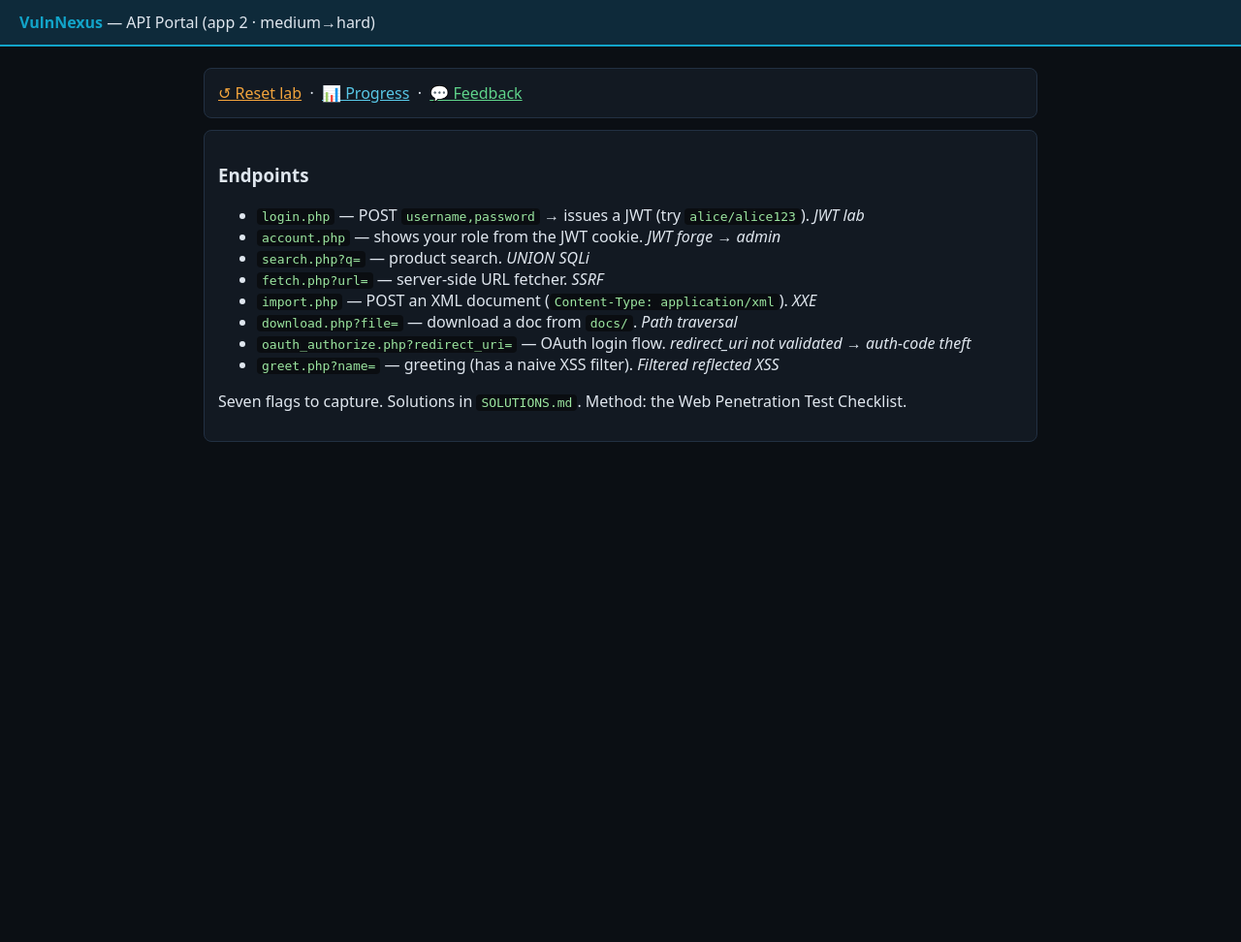
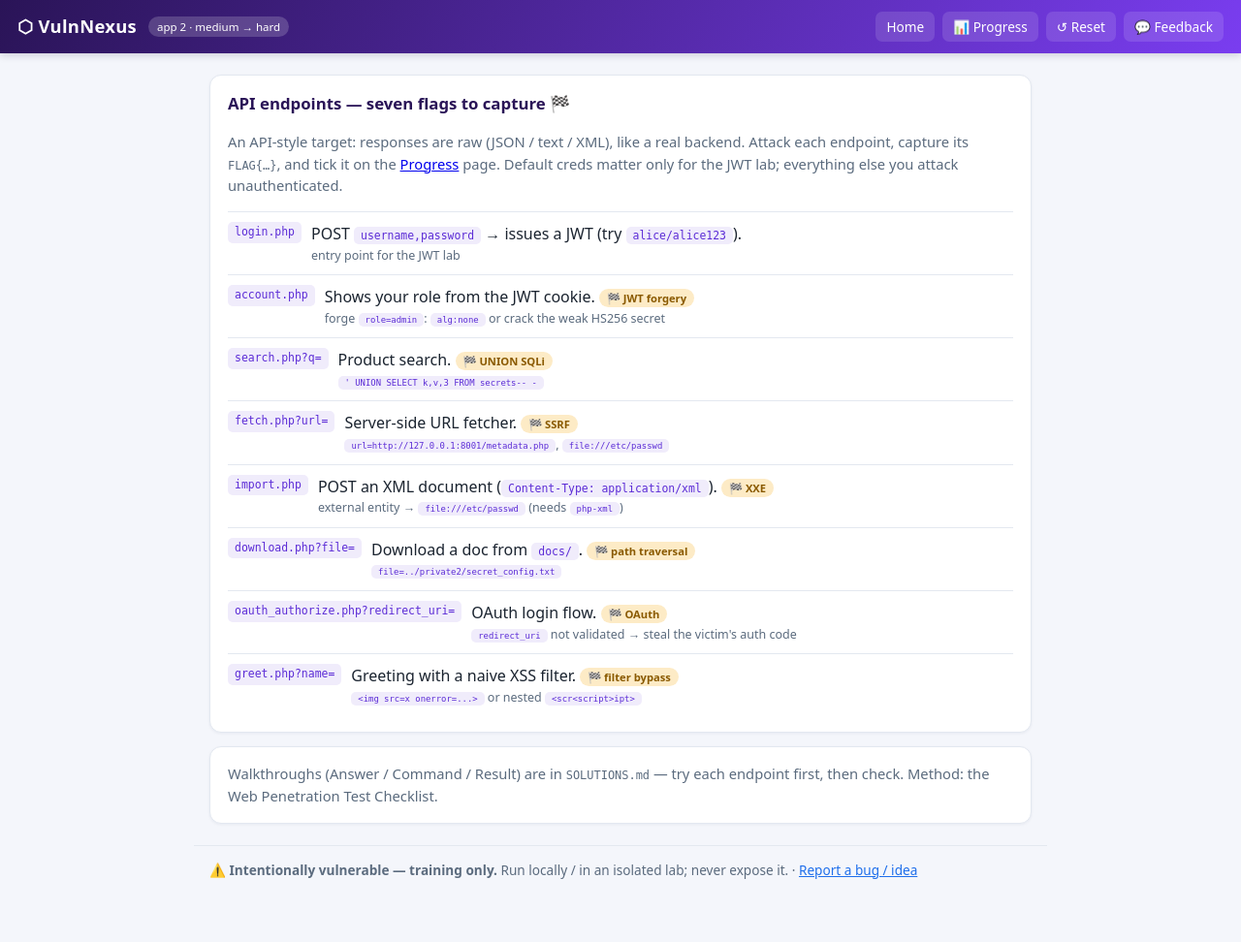
Before and after one commit to wolinskis/css-lab-kit, a PHP site: page / in a window 1280 px wide. Shown: the whole page at 97% size. Before the commit the page ends 456 px from the top, so only its background shows below. Run offline with PHP 8.4, Linux system fonts and the light colour scheme.

Commit message:
TLS-decryption lab + master progress tracker + app2 UI polish
Co-Authored-By: Claude Opus 4.8 <noreply@anthropic.com>

```diff
--- a/webapp2/index.php
+++ b/webapp2/index.php
@@ -1,24 +1,44 @@
-<?php
-$self = $_SERVER['HTTP_HOST'] ?? 'localhost:8001';
-?><!doctype html><html><head><meta charset="utf-8"><title>VulnNexus API Portal</title>
-<style>body{font-family:system-ui,Arial;margin:0;background:#0b0f14;color:#dfe6ee}
-header{background:#0e2a3a;padding:12px 20px;border-bottom:2px solid #12a4c9}
-.wrap{max-width:860px;margin:22px auto;padding:0 16px} .card{background:#121922;border:1px solid #223042;border-radius:8px;padding:14px;margin:12px 0}
-a{color:#58c7e6} code{background:#0a0d11;padding:1px 5px;border-radius:4px;color:#9ce6a0}</style></head><body>
-<header><strong style="color:#12a4c9">VulnNexus</strong> — API Portal (app 2 · medium→hard)</header>
+<?php $self = $_SERVER['HTTP_HOST'] ?? 'localhost:8001'; ?><!doctype html><html lang="en"><head><meta charset="utf-8">
+<meta name="viewport" content="width=device-width,initial-scale=1"><title>VulnNexus — API Portal</title>
+<style>
+:root{--bg:#f4f6fb;--card:#fff;--ink:#1b2430;--muted:#5b6b7e;--line:#e3e8f0;--brand:#7a3df0;--brand2:#1f6feb;--ok:#1f9d57}
+*{box-sizing:border-box}body{font-family:system-ui,Segoe UI,Arial,sans-serif;background:var(--bg);color:var(--ink);margin:0;line-height:1.55}
+.topbar{position:sticky;top:0;z-index:5;background:linear-gradient(120deg,#2a1457,#7a3df0);color:#fff;padding:12px 18px;display:flex;align-items:center;gap:12px;box-shadow:0 2px 8px rgba(30,20,60,.18)}
+.brand{font-weight:700;font-size:1.15em;letter-spacing:.3px}.badge{font-size:.72em;background:rgba(255,255,255,.18);padding:2px 9px;border-radius:20px}
+.nav{margin-left:auto;display:flex;gap:8px;flex-wrap:wrap}.nav a{color:#fff;text-decoration:none;font-size:.85em;background:rgba(255,255,255,.12);padding:5px 11px;border-radius:7px}.nav a:hover{background:rgba(255,255,255,.26)}
+.wrap{max-width:880px;margin:22px auto;padding:0 16px}
+.card{background:var(--card);border:1px solid var(--line);border-radius:12px;padding:16px 18px;margin:14px 0;box-shadow:0 1px 3px rgba(20,40,80,.06)}
+.card h2{margin:0 0 10px;font-size:1.05em;color:#2a1457}
+.ep{display:flex;gap:10px;align-items:flex-start;padding:10px 0;border-top:1px solid var(--line)}.ep:first-child{border-top:0}
+.ep code{background:#f0ecfb;color:#5b2bd6;padding:2px 7px;border-radius:5px;font-size:.88em;white-space:nowrap}
+.ep .d{flex:1}.ep .v{font-size:.78em;color:var(--muted)}
+.flag-pill{font-size:.7em;font-weight:600;background:#fdebc6;color:#8a5a00;padding:2px 8px;border-radius:20px;white-space:nowrap}
+.ok{border-color:var(--ok);background:#eafaf0}.muted{color:var(--muted);font-size:.92em}
+footer{max-width:880px;margin:10px auto 50px;padding:14px 16px;color:var(--muted);font-size:.85em;border-top:1px solid var(--line)}
+footer a{color:var(--brand2)}
+</style></head><body>
+<div class="topbar"><span class="brand">⬡ VulnNexus</span><span class="badge">app 2 · medium → hard</span>
+<nav class="nav"><a href="index.php">Home</a><a href="progress.php">📊 Progress</a><a href="reset.php" title="drop &amp; reseed the DB">↺ Reset</a><a href="feedback.php">💬 Feedback</a></nav></div>
 <div class="wrap">
-<?php if(isset($_GET['reset'])) echo "<div class='card' style='border-color:#2e9b4f'>✅ Lab reset to a clean state (DB reseeded).</div>"; ?>
-<div class="card"><a href="reset.php" style="color:#f1a33c" title="drop &amp; reseed the DB">↺ Reset lab</a> &nbsp;·&nbsp; <a href="progress.php" style="color:#58c7e6">📊 Progress</a> &nbsp;·&nbsp; <a href="feedback.php" style="color:#5fd38a">💬 Feedback</a></div>
-<div class="card"><h3>Endpoints</h3>
-<ul>
- <li><code>login.php</code> — POST <code>username,password</code> → issues a JWT (try <code>alice/alice123</code>). <em>JWT lab</em></li>
- <li><code>account.php</code> — shows your role from the JWT cookie. <em>JWT forge → admin</em></li>
- <li><code>search.php?q=</code> — product search. <em>UNION SQLi</em></li>
- <li><code>fetch.php?url=</code> — server-side URL fetcher. <em>SSRF</em></li>
- <li><code>import.php</code> — POST an XML document (<code>Content-Type: application/xml</code>). <em>XXE</em></li>
- <li><code>download.php?file=</code> — download a doc from <code>docs/</code>. <em>Path traversal</em></li>
- <li><code>oauth_authorize.php?redirect_uri=</code> — OAuth login flow. <em>redirect_uri not validated → auth-code theft</em></li>
- <li><code>greet.php?name=</code> — greeting (has a naive XSS filter). <em>Filtered reflected XSS</em></li>
-</ul>
-<p>Seven flags to capture. Solutions in <code>SOLUTIONS.md</code>. Method: the Web Penetration Test Checklist.</p>
-</div></div></body></html>
+<?php if(isset($_GET['reset'])) echo "<div class='card ok'>✅ Lab reset to a clean state (DB reseeded).</div>"; ?>
+
+<div class="card"><h2>API endpoints — seven flags to capture 🏁</h2>
+<p class="muted">An API-style target: responses are raw (JSON / text / XML), like a real backend. Attack each
+endpoint, capture its <code>FLAG{…}</code>, and tick it on the <a href="progress.php">Progress</a> page.
+Default creds matter only for the JWT lab; everything else you attack unauthenticated.</p>
+
+<div class="ep"><code>login.php</code><div class="d">POST <code>username,password</code> → issues a JWT (try <code>alice/alice123</code>).<div class="v">entry point for the JWT lab</div></div></div>
+<div class="ep"><code>account.php</code><div class="d">Shows your role from the JWT cookie. <span class="flag-pill">🏁 JWT forgery</span><div class="v">forge <code>role=admin</code>: <code>alg:none</code> or crack the weak HS256 secret</div></div></div>
+<div class="ep"><code>search.php?q=</code><div class="d">Product search. <span class="flag-pill">🏁 UNION SQLi</span><div class="v"><code>' UNION SELECT k,v,3 FROM secrets-- -</code></div></div></div>
+<div class="ep"><code>fetch.php?url=</code><div class="d">Server-side URL fetcher. <span class="flag-pill">🏁 SSRF</span><div class="v"><code>url=http://127.0.0.1:8001/metadata.php</code>, <code>file:///etc/passwd</code></div></div></div>
+<div class="ep"><code>import.php</code><div class="d">POST an XML document (<code>Content-Type: application/xml</code>). <span class="flag-pill">🏁 XXE</span><div class="v">external entity → <code>file:///etc/passwd</code> (needs <code>php-xml</code>)</div></div></div>
+<div class="ep"><code>download.php?file=</code><div class="d">Download a doc from <code>docs/</code>. <span class="flag-pill">🏁 path traversal</span><div class="v"><code>file=../private2/secret_config.txt</code></div></div></div>
+<div class="ep"><code>oauth_authorize.php?redirect_uri=</code><div class="d">OAuth login flow. <span class="flag-pill">🏁 OAuth</span><div class="v"><code>redirect_uri</code> not validated → steal the victim's auth code</div></div></div>
+<div class="ep"><code>greet.php?name=</code><div class="d">Greeting with a naive XSS filter. <span class="flag-pill">🏁 filter bypass</span><div class="v"><code>&lt;img src=x onerror=...&gt;</code> or nested <code>&lt;scr&lt;script&gt;ipt&gt;</code></div></div></div>
+</div>
+
+<div class="card muted">Walkthroughs (Answer / Command / Result) are in <code>SOLUTIONS.md</code> — try each endpoint first, then check. Method: the Web Penetration Test Checklist.</div>
+</div>
+<footer>⚠️ <b>Intentionally vulnerable — training only.</b> Run locally / in an isolated lab; never expose it. ·
+<a href="feedback.php">Report a bug / idea</a></footer>
+</body></html>
```
Also changed, not shown: progress.html (added, +84 -0 lines), tls_decrypt_lab/solution.md (added, +44 -0 lines), README.md, tls_decrypt_lab/README.md (added), 3 other files.
